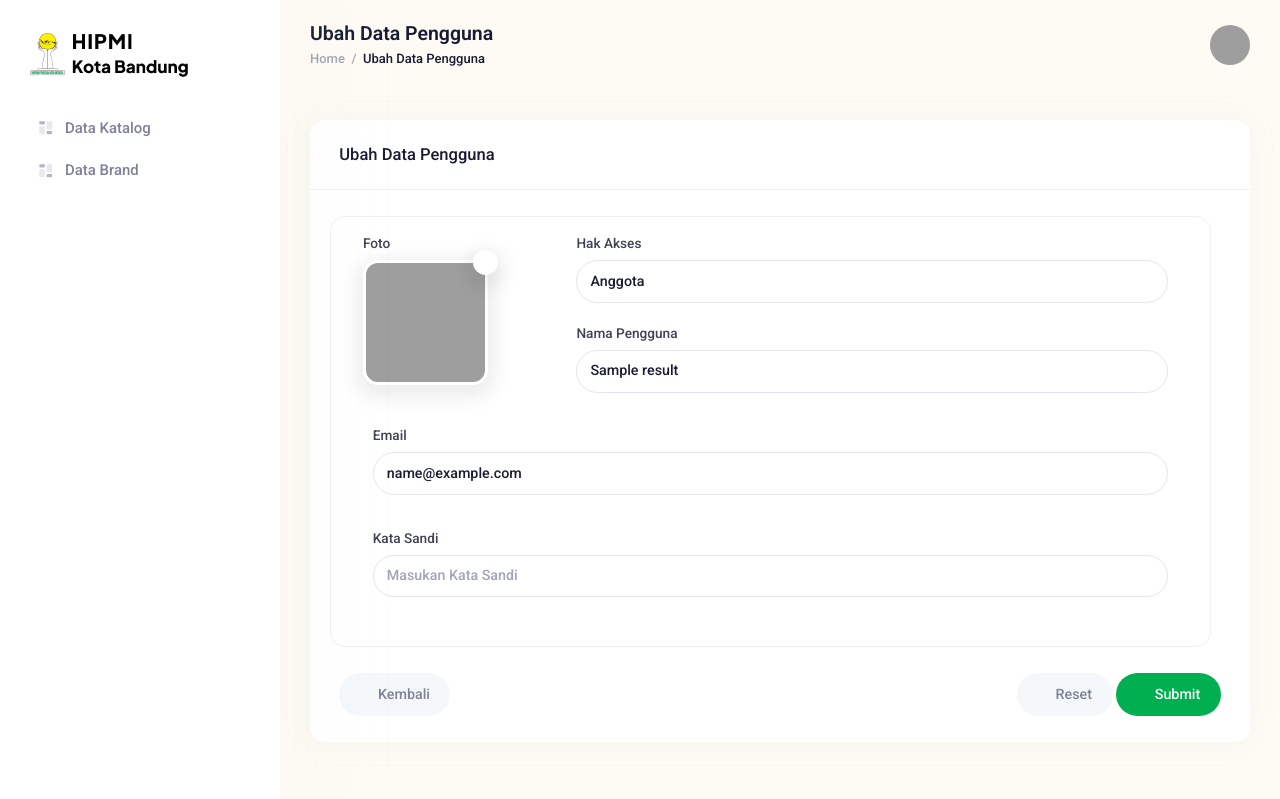
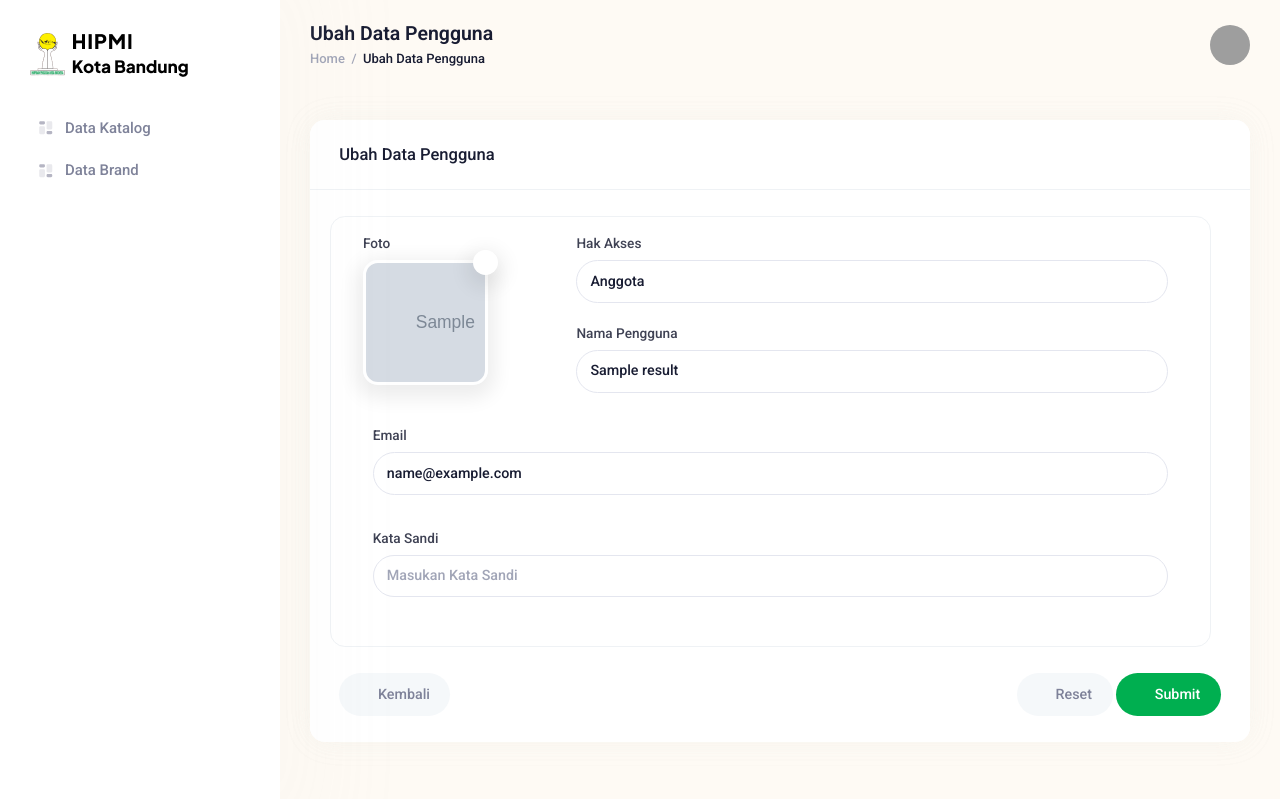
Before and after one commit to toniasep/himpi-bdg-v2, a Laravel app: template resources/views/anggota/akun/edit.blade.php in a window 1280 px wide. Shown: the top 799 px of the page. Run offline with Laravel 8, Linux system fonts and the light colour scheme; the template is opened without the code that fills it: most values are stand-ins (such as "Sample title", 1, 10 or a date in 2020); grey boxes marked "Sample" are stand-in pictures; data that the repository does not hold is empty; some libraries are stand-ins or nearby versions; some web fonts are replaced; grey boxes are pictures that could not be loaded.

Commit message:
fixing media upload

```diff
--- a/app/Http/Controllers/PenggunaController.php
+++ b/app/Http/Controllers/PenggunaController.php
@@ -141,7 +141,8 @@ class PenggunaController extends Controller
        if ($request->hasFile('photo')) {
            $path = 'public/image/pengguna';
            $photo_name = 'pengguna-' . time() . '.' . request()->photo->getClientOriginalExtension();
-           $request->file('photo')->storeAs($path, $photo_name,['disk' => 'public_uploads']);
+        //    $request->file('photo')->storeAs($path, $photo_name,['disk' => 'public_uploads']);
+            $request->photo->move(public_path('image/pengguna'), $photo_name);
            $file_uploaded = $photo_name;
            $akun->photo = $file_uploaded;
        }
--- a/resources/views/anggota/akun/edit.blade.php
+++ b/resources/views/anggota/akun/edit.blade.php
@@ -33,7 +33,8 @@ Ubah Data Pengguna
                                 data-kt-image-input="true"
                                 style="background-image: url(/assets/media/svg/avatars/blank.svg)">
                                 <!--begin::Image preview wrapper-->
-                                <div class="image-input-wrapper w-125px h-125px" style="background-image: url(../assets/media/avatars/150-1.jpg)"></div>
+                                {{-- <div class="image-input-wrapper w-125px h-125px" style="background-image: url(../assets/media/avatars/150-1.jpg)"></div> --}}
+                                <div class="image-input-wrapper w-125px h-125px" style="background-image: url('{{ url('image/pengguna/' . $result["photo"]) }}')"></div>
                                 {{-- <div class="image-input-wrapper w-125px h-125px"></div> --}}
                                 <!--end::Image preview wrapper-->
 
```
